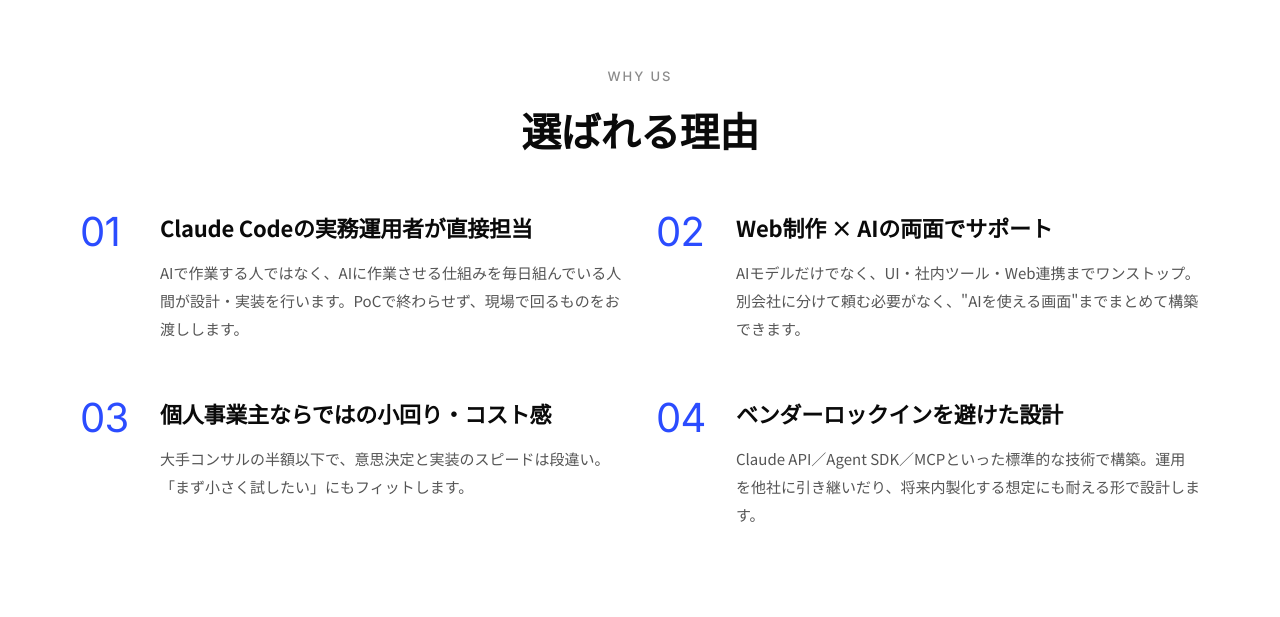
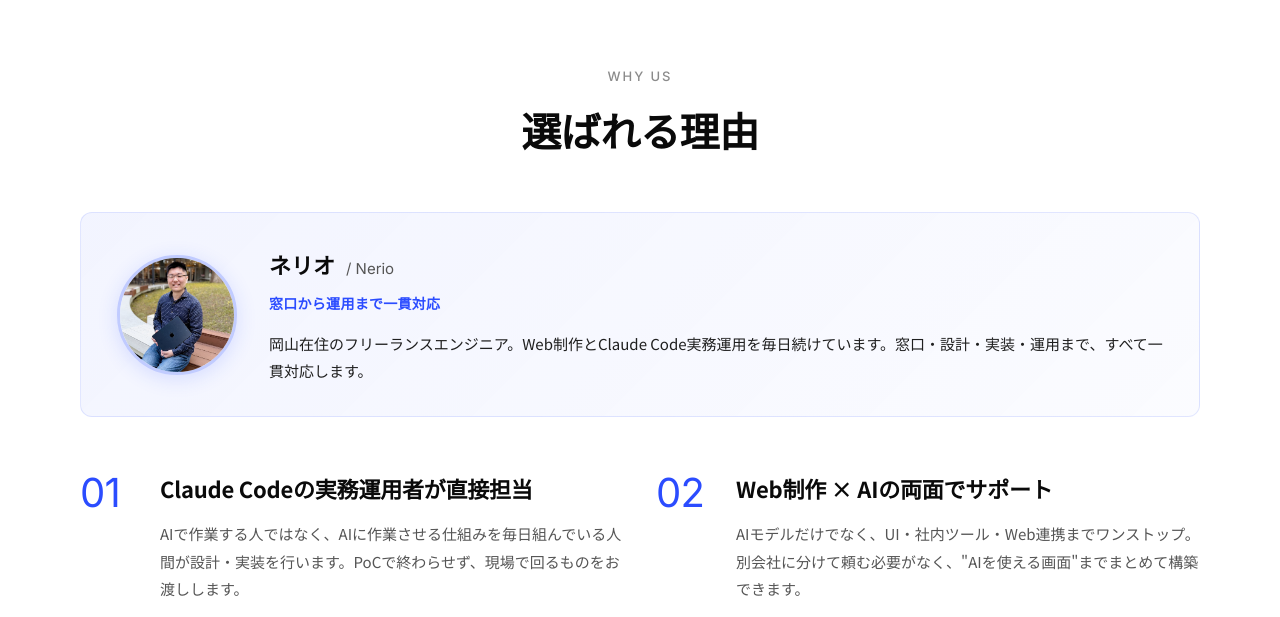
Before and after one commit to nk0116/Portfolio, a PHP site: page /ai-service/ in a window 1280 px wide. Shown: the part 2960-3577 px from the top of the page. Run offline with PHP 8.4, Linux system fonts and the light colour scheme.

Commit message:
AI Serviceページ刷新
- FV背景画像追加（gpt-image-1生成）
- ヘッダーをメインと統一感あるナビ構成に
- プロフィールブロック追加（選ばれる理由セクション）
- 改行位置をPC/SP両対応に修正
- id="pricing"追加でヘッダーアンカー対応

```diff
--- a/ai-service/index.html
+++ b/ai-service/index.html
@@ -32,9 +32,16 @@
     <div class="ai-container ai-header__inner">
       <a href="../" class="ai-header__logo">Nerio's Portfolio</a>
       <nav class="ai-header__nav">
-        <a href="../#service" class="ai-header__nav-link">Web制作</a>
-        <a href="./" class="ai-header__nav-link ai-header__nav-link--current">AI導入</a>
+        <a href="#services" class="ai-header__nav-link">サービス</a>
+        <a href="#pricing" class="ai-header__nav-link">料金</a>
+        <a href="#faq" class="ai-header__nav-link">FAQ</a>
         <a href="../#contact" class="ai-header__nav-link ai-header__nav-link--cta">お問い合わせ</a>
+        <a href="../" class="ai-header__nav-link ai-header__nav-link--external">
+          Web制作
+          <svg class="ai-header__nav-link__arrow" viewBox="0 0 12 12" aria-hidden="true" focusable="false">
+            <path d="M3.5 8.5 L8.5 3.5 M8.5 3.5 L8.5 7.5 M8.5 3.5 L4.5 3.5" stroke="currentColor" stroke-width="1.2" fill="none" stroke-linecap="round" stroke-linejoin="round"/>
+          </svg>
+        </a>
       </nav>
     </div>
   </header>
@@ -214,6 +221,19 @@
           <h2 class="ai-section-title">選ばれる理由</h2>
         </div>
 
+        <div class="ai-why__profile">
+          <div class="ai-why__profile-photo-wrap">
+            <img src="img/profile-nerio.jpg" alt="ネリオ" class="ai-why__profile-photo">
+          </div>
+          <div class="ai-why__profile-text">
+            <p class="ai-why__profile-name">ネリオ <span>/ Nerio</span></p>
+            <p class="ai-why__profile-role">窓口から運用まで一貫対応</p>
+            <p class="ai-why__profile-desc">
+              岡山在住のフリーランスエンジニア。Web制作とClaude Code実務運用を毎日続けています。窓口・設計・実装・運用まで、すべて一貫対応します。
+            </p>
+          </div>
+        </div>
+
         <ul class="ai-why__list">
           <li class="ai-why__item">
             <p class="ai-why__num">01</p>
@@ -346,7 +366,7 @@
     <!-- ========================================
          Pricing
     ========================================= -->
-    <section class="ai-pricing">
+    <section class="ai-pricing" id="pricing">
       <div class="ai-container">
         <div class="ai-section-header">
           <p class="ai-label">PRICING</p>
@@ -419,7 +439,7 @@
       <div class="ai-container">
         <div class="ai-section-header">
           <p class="ai-label">ABOUT AI USAGE FEES</p>
-          <h2 class="ai-section-title">プラン料金とは別に、<br class="ai-br-sp">Claudeのサブスクリプション費用が発生します。</h2>
+          <h2 class="ai-section-title">プラン料金とは別に、<br>Claudeのサブスクリプション費用が発生します。</h2>
           <p class="ai-section-lead">
             月額定額だから予算が読める。合わなければいつでも解約OKです。
           </p>
@@ -647,7 +667,7 @@
       <div class="ai-container ai-cta__inner">
         <p class="ai-label ai-cta__label">CONTACT</p>
         <h2 class="ai-cta__title">
-          まずは話を聞きたい、<br class="ai-br-sp">
+          まずは話を聞きたい、<br>
           だけでもOKです。
         </h2>
         <p class="ai-cta__lead">
--- a/css/ai-service.css
+++ b/css/ai-service.css
@@ -650,6 +678,78 @@
 .ai-why {
   padding: var(--ai-sp-2xl) 0;
   background: var(--ai-bg-main);
+}
+
+.ai-why__profile {
+  display: flex;
+  align-items: center;
+  gap: 32px;
+  padding: 32px 36px;
+  margin-bottom: 56px;
+  background: linear-gradient(135deg, rgba(43, 76, 255, 0.06) 0%, rgba(43, 76, 255, 0.02) 100%);
+  border: 1px solid rgba(43, 76, 255, 0.12);
+  border-radius: var(--ai-radius-md);
+}
+.ai-why__profile-photo-wrap {
+  flex-shrink: 0;
+  width: 120px;
+  height: 120px;
+  border-radius: 50%;
+  overflow: hidden;
+  border: 3px solid rgba(43, 76, 255, 0.25);
+  box-shadow: 0 4px 20px rgba(43, 76, 255, 0.15);
+}
+.ai-why__profile-photo {
+  width: 100%;
+  height: 100%;
+  object-fit: cover;
+  display: block;
+  filter: saturate(0.92) brightness(0.97);
+}
+.ai-why__profile-text {
+  flex: 1;
+  min-width: 0;
+}
+.ai-why__profile-name {
+  font-family: var(--ai-font-ja);
+  font-size: 22px;
+  font-weight: 700;
+  color: var(--ai-text-heading);
+  margin-bottom: 6px;
+}
+.ai-why__profile-name span {
+  font-family: var(--ai-font-en);
+  font-size: 15px;
+  font-weight: 400;
+  color: var(--ai-text-sub);
+  margin-left: 6px;
+}
+.ai-why__profile-role {
+  font-size: 14px;
+  font-weight: 600;
+  color: var(--ai-accent);
+  margin-bottom: 14px;
+  letter-spacing: 0.02em;
+}
+.ai-why__profile-desc {
+  font-size: 15px;
+  line-height: 1.8;
+  color: var(--ai-text-body);
+}
+
+@media (max-width: 767px) {
+  .ai-why__profile {
+    flex-direction: column;
+    text-align: center;
+    gap: 20px;
+    padding: 28px 20px;
+  }
+  .ai-why__profile-photo-wrap {
+    width: 100px;
+    height: 100px;
+  }
+  .ai-why__profile-name { font-size: 20px; }
+  .ai-why__profile-desc { font-size: 14px; }
 }
 
 .ai-why__list {
```
Also changed, not shown: other parts of css/ai-service.css (+29 -1 lines), ai-service/img/hero-bg-v2.png (added), ai-service/img/profile-nerio.jpg (added).
